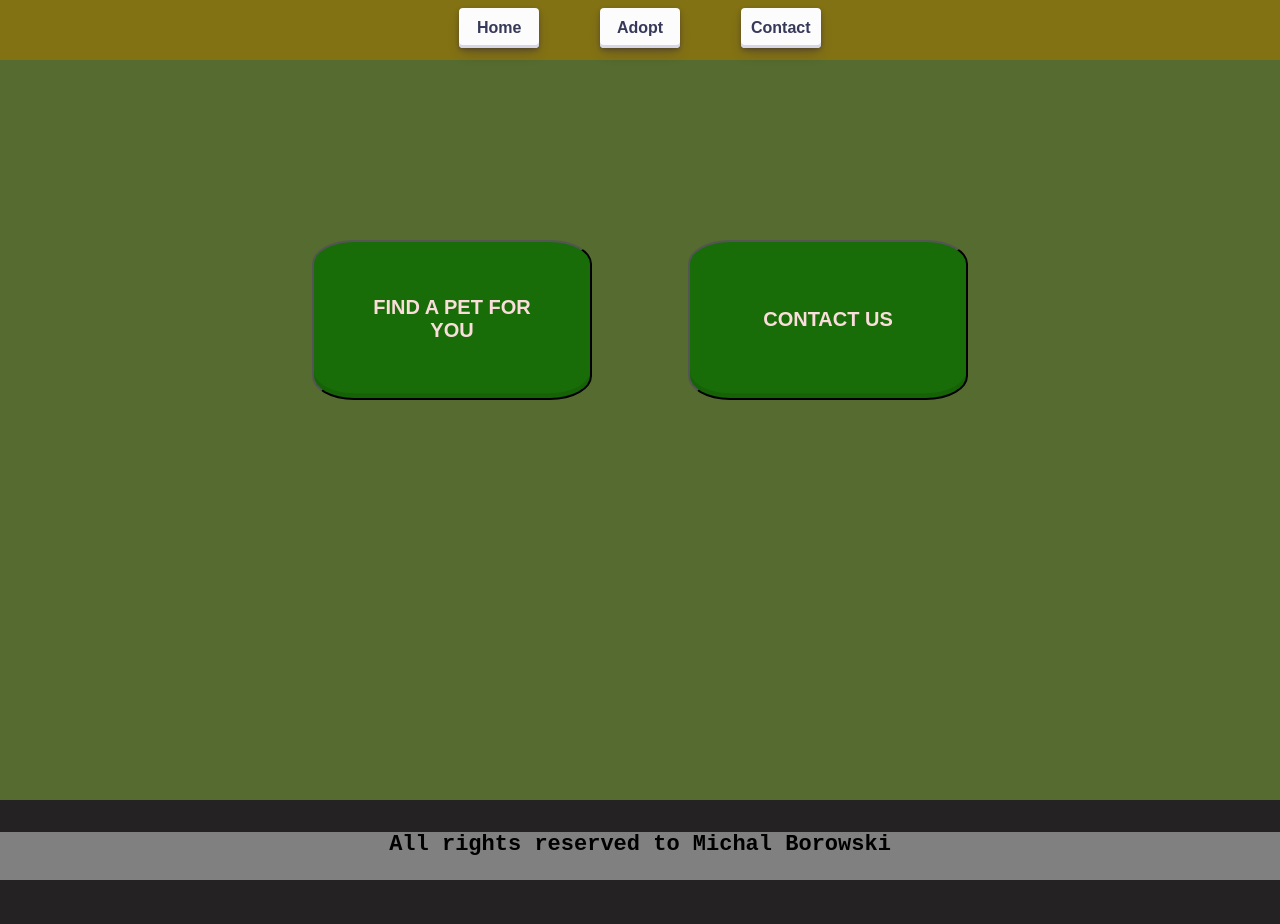
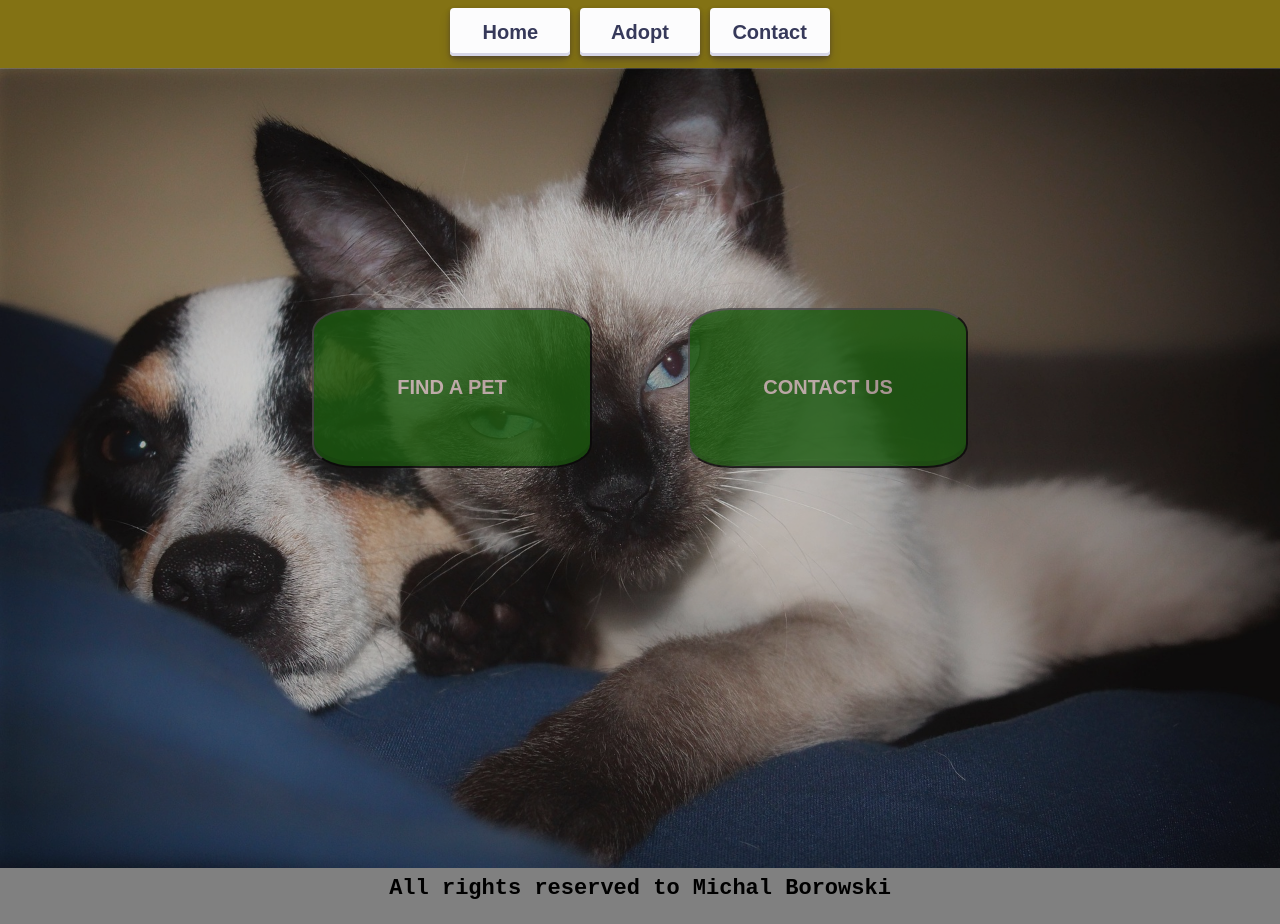
Before and after one commit to MikeThe1st/schelter-mysql, a website: page public/index.html in a window 1280 px wide. Before the commit the page ends 880 px from the top, so only its background shows below. Drawn offline with Linux system fonts and the light colour scheme.

Commit message:
before admin panel

```diff
--- a/app.js
+++ b/app.js
@@ -19,10 +19,6 @@ const port = process.env.PORT || 3000
 const start = async () => {
     try {
         app.listen(port, console.log(`Server is listening on port ${port}...`))
-
-        // const pool = await connectDB()
-        // const connection = await pool.getConnection()
-        // const [pets, fields] = await connection.query('SELECT * FROM adopt;')
     } catch (error) {
         console.log(error)
     }
--- a/public/index.html
+++ b/public/index.html
@@ -11,15 +11,26 @@
 
 <body>
     <div class="grid-container">
-        <div class="nav-bar">
-            <button id="home">Home</button>
-            <button id="adopt">Adopt</button>
-            <button id="contact">Contact</button>
+        <a class="nav-bar">
+            <a class="nav-link" href="/">
+                <button class="home">Home</button>
+            </a>
+            <a class="nav-link" href="/adopt.html">
+                <button class="adopt">Adopt</button>
+            </a>
+            <a class="nav-link" href="/contact.html">
+                <button class="contact" href="/contact">Contact</button>
+            </a>
+        </a>
     </div>
     <div class="background">
         <div class="main">
-                <button id="adoptBtn" onclick="alert('working')">Find a pet for you</button>
+            <a href="/adopt.html">
+                <button id="adoptBtn">Find a pet</button>
+            </a>
+            <a href="/contact.html">
                 <button id="contactBtn">Contact us</button>
+            </a>
         </div>
     </div>
     <div class="footer">All rights reserved to Michal Borowski</div>
--- a/public/style_adopt.css
+++ b/public/style_adopt.css
@@ -12,7 +12,7 @@ body {
     justify-content: center;
 }
 
-.nav-bar {
+.grid-container {
     background-color: rgb(131, 114, 20);
     top: 0;
     left: 0;
@@ -20,7 +20,11 @@ body {
     height: 4.25rem;
 }
 
-.nav-bar button {
+.nav-link {
+    text-decoration: none;
+}
+
+.nav-link button {
   align-items: center;
   appearance: none;
   background-color: #FCFCFD;
@@ -37,18 +41,18 @@ body {
   padding-left: 16px;
   padding-right: 16px;
   text-align: left;
-  font-size: 3vh;
+  font-size: 2.5vh;
   font-weight: bold;
   margin-top: 1vh;
 }
 
-.nav-bar button:hover {
+.nav-link button:hover {
 	transform: translateY(-1px);
     background-color: rgb(179, 170, 170);
     box-shadow: rgba(54, 45, 75, 0.4) 0 2px 4px,rgba(69, 60, 87, 0.3) 0 7px 13px -3px,#98989e 0 -3px 0 inset;
 }
 
-.nav-bar button:not(:last-child) {
+.nav-link button:not(:last-child) {
     margin-right: 4%;
 }
 
@@ -159,4 +163,5 @@ body {
     font-size: 2.75vh;
     font-weight: 800;
     margin-top: 4.5rem;
+    padding-top: 0.5rem;
 }
--- a/public/style_home.css
+++ b/public/style_home.css
@@ -12,7 +12,48 @@ body {
     justify-content: center;
 }
 
-.nav-bar {
+.grid-container {
+    background-color: rgb(131, 114, 20);
+    top: 0;
+    left: 0;
+    width: 100%;
+    height: 4.25rem;
+}
+
+.nav-link {
+    text-decoration: none;
+
+}
+
+.nav-link button {
+  align-items: center;
+  appearance: none;
+  background-color: #FCFCFD;
+  border-radius: 4px;
+  border-width: 0;
+  box-shadow: rgba(45, 35, 66, 0.4) 0 2px 4px,rgba(45, 35, 66, 0.3) 0 7px 13px -3px,#D6D6E7 0 -3px 0 inset;
+  color: #36395A;
+  cursor: pointer;
+  display: inline-flex;
+  height: 3rem;
+  width: 15vh;
+  max-width: 25%;
+  justify-content: center;
+  padding-left: 16px;
+  padding-right: 16px;
+  text-align: left;
+  font-size: 2.5vh;
+  font-weight: bold;
+  margin-top: 1vh;
+}
+
+.nav-link button:hover {
+	transform: translateY(-1px);
+    background-color: rgb(179, 170, 170);
+    box-shadow: rgba(54, 45, 75, 0.4) 0 2px 4px,rgba(69, 60, 87, 0.3) 0 7px 13px -3px,#98989e 0 -3px 0 inset;
+}
+
+/* .nav-bar {
     background-color: rgb(131, 114, 20);
     position: absolute;
     top: 0;
@@ -44,11 +85,14 @@ body {
 
 .nav-bar button:not(:last-child) {
     margin-right: 4%;
-}
+} */
 
 .background {
     display: flex;
-    background-color: darkolivegreen;
+    background-image: url("./jpg/index_background.jpg");
+    background-size: 100% 100%;
+    box-sizing: border-box;
+    /* background-color: darkolivegreen; */
     /* position: absolute; */
     width: 100%;
     height: 100vh;
@@ -56,6 +100,7 @@ body {
     align-items: center;
     justify-content: center;
     text-align: center;
+    opacity: 0.75;
 }
 
 .main {
@@ -93,8 +138,21 @@ body {
     -moz-box-shadow: 0em -0.3rem 0em rgba(0, 0, 0, 0.1) inset;
     box-shadow: 0em -0.3rem 0em rgba(0, 0, 0, 0.1) inset;
     border-radius: 15%;
+    opacity: 0.8;
 }
-
+/*
+.footer {
+    position: absolute;
+    bottom: 0;
+    left: 0;
+    width: 100%;
+    height: 3vh;
+    background-color: grey;
+    padding-bottom: 3rem;
+    font-size: 2.75vh;
+    font-weight: 800;
+    margin-top: 2rem;
+} */
 .footer {
     width: 100%;
     height: 3vh;
@@ -102,5 +160,5 @@ body {
     padding-bottom: 3rem;
     font-size: 2.75vh;
     font-weight: 800;
-    margin-top: 2rem;
+    padding-top: 0.5rem;
 }
--- a/routes/main.js
+++ b/routes/main.js
@@ -1,11 +1,9 @@
 const express = require('express')
 const router = express.Router()
 
-// Import controllers here
 const {getFilteredProducts, postParams} = require('../controllers/main')
 
 router.route('/adopt').get(getFilteredProducts)
 router.route('/post-params').post(postParams)
-// router.route('/')
 
 module.exports = router
```
Also changed, not shown: controllers/main.js (+6 -10 lines), db/query.js (+8 -3 lines), public/adopt.html (+12 -5 lines), public/front.js (+16 -8 lines), public/jpg/index_background.jpg (added). Lines whose indentation alone changed are shown as unchanged.
